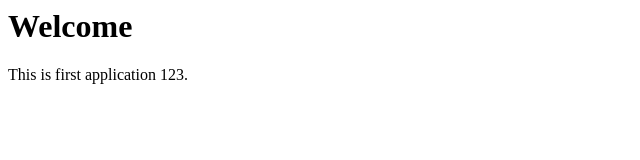
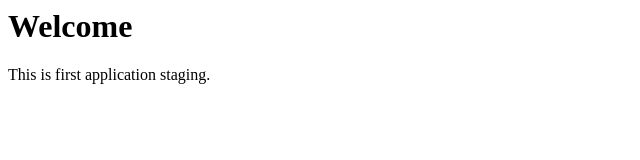
Before and after one commit to lvskrishnaOutlook/testapp, a plain HTML site: page index.html in a window 1280 px wide. Shown: the full height of the page, 0-640 px from the left. Drawn offline with Linux system fonts and the light colour scheme.

Commit message:
Update index.html

```diff
--- a/index.html
+++ b/index.html
@@ -5,7 +5,7 @@
 <body>
 
 <h1>Welcome</h1>
-<p>This is first application 123.</p>
+<p>This is first application staging.</p>
 
 </body>
 </html>
```
